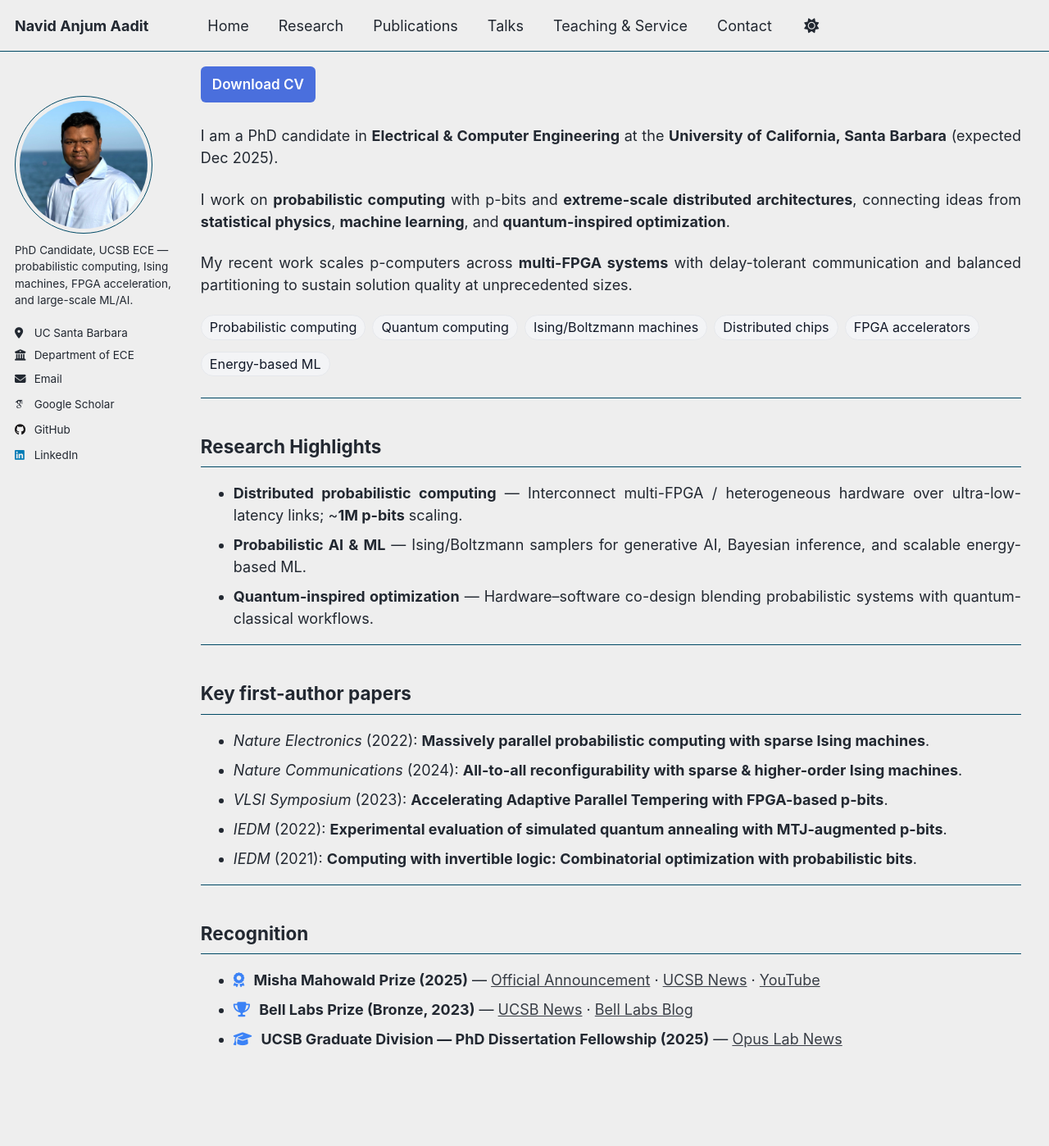
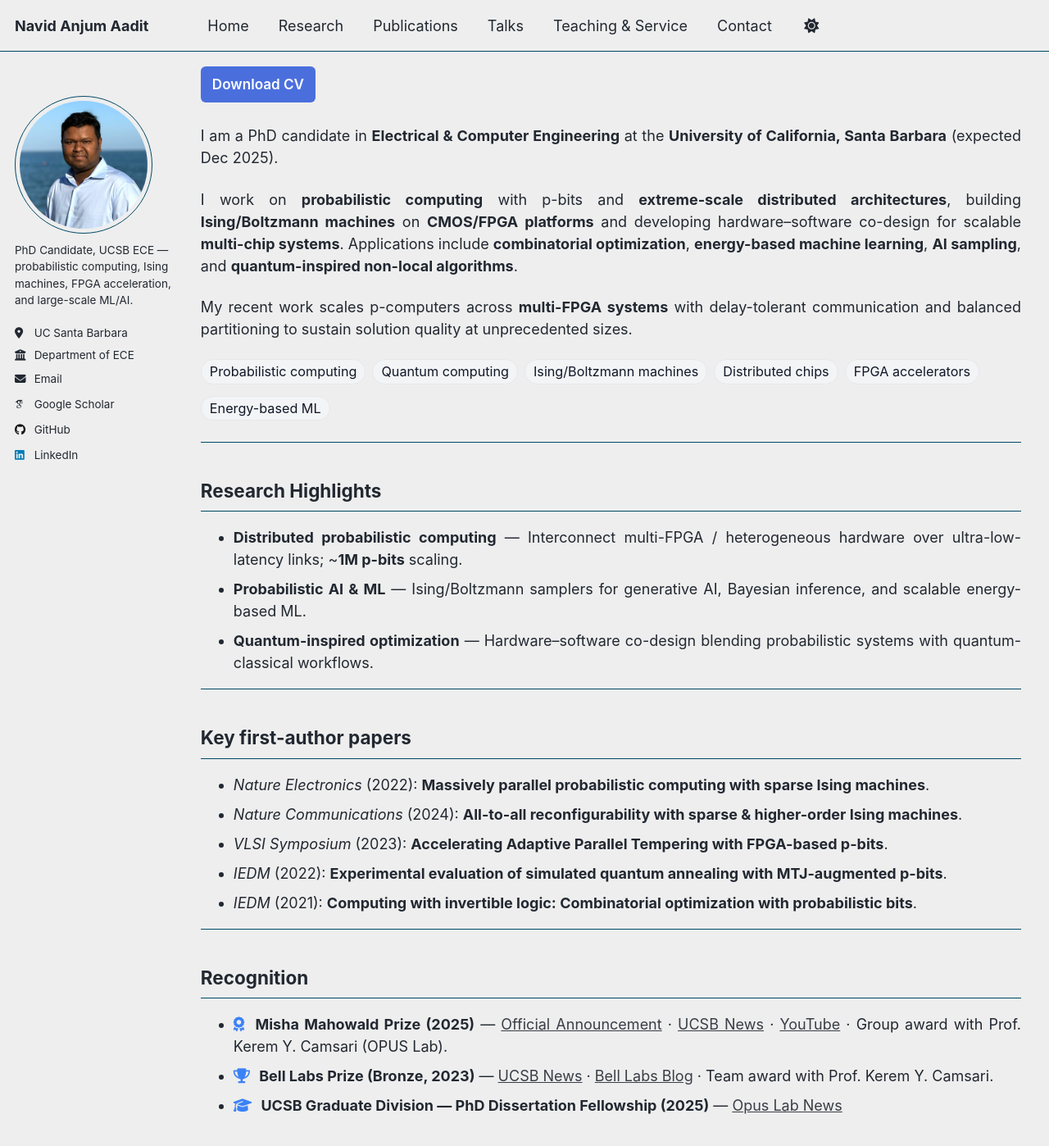
Before and after one commit to navidaadit/navidaadit.github.io, a Jekyll site: the page built from _pages/about.md, in a window 1280 px wide and 1400 px high, scrolled down 524 px. Shown: the whole window at 82% size. Built offline with Jekyll 4.4.1, drawn with Linux system fonts in a browser that asks for light colours; some web fonts are replaced.

Commit message:
Update about.md

```diff
--- a/_pages/about.md
+++ b/_pages/about.md
@@ -14,7 +14,7 @@ author_profile: true
 
 I am a PhD candidate in **Electrical & Computer Engineering** at the **University of California, Santa Barbara** (expected Dec 2025).
 
-I work on **probabilistic computing** with p-bits and **extreme-scale distributed architectures**, connecting ideas from **statistical physics**, **machine learning**, and **quantum-inspired optimization**.
+I work on **probabilistic computing** with p-bits and **extreme-scale distributed architectures**, building **Ising/Boltzmann machines** on **CMOS/FPGA platforms** and developing hardware–software co-design for scalable **multi-chip systems**. Applications include **combinatorial optimization**, **energy-based machine learning**, **AI sampling**, and **quantum-inspired non-local algorithms**.
 
 My recent work scales p-computers across **multi-FPGA systems** with delay-tolerant communication and balanced partitioning to sustain solution quality at unprecedented sizes.
 
@@ -46,6 +46,6 @@ My recent work scales p-computers across **multi-FPGA systems** with delay-toler
 ---
 
 ## Recognition
-- <i class="fas fa-award"></i> **Misha Mahowald Prize (2025)** — <a href="https://www.mahowaldprize.org/prize-awards/prizes-2025">Official Announcement</a> · <a href="https://www.ece.ucsb.edu/news/all/2025/camsaris-opus-lab-misha-mahowald-prize">UCSB News</a> · <a href="https://www.youtube.com/watch?v=8kW8tLYYAOk&t=827s" target="_blank" rel="noopener">YouTube</a>
-- <i class="fas fa-trophy"></i> **Bell Labs Prize (Bronze, 2023)** — <a href="https://engineering.ucsb.edu/news/ece-professor-and-phd-student-win-bronze-medal-bell-labs-prize-competition">UCSB News</a> · <a href="https://www.bell-labs.com/institute/blog/bell-labs-prize-winners-close-the-thz-gap-with-inexpensive-harmonic-sensors/">Bell Labs Blog</a>
+- <i class="fas fa-award"></i> **Misha Mahowald Prize (2025)** — <a href="https://www.mahowaldprize.org/prize-awards/prizes-2025">Official Announcement</a> · <a href="https://www.ece.ucsb.edu/news/all/2025/camsaris-opus-lab-misha-mahowald-prize">UCSB News</a> · <a href="https://www.youtube.com/watch?v=8kW8tLYYAOk&t=827s" target="_blank" rel="noopener">YouTube</a> · Group award with Prof. Kerem Y. Camsari (OPUS Lab).
+- <i class="fas fa-trophy"></i> **Bell Labs Prize (Bronze, 2023)** — <a href="https://engineering.ucsb.edu/news/ece-professor-and-phd-student-win-bronze-medal-bell-labs-prize-competition">UCSB News</a> · <a href="https://www.bell-labs.com/institute/blog/bell-labs-prize-winners-close-the-thz-gap-with-inexpensive-harmonic-sensors/">Bell Labs Blog</a> · Team award with Prof. Kerem Y. Camsari.
 - <i class="fas fa-graduation-cap"></i> **UCSB Graduate Division — PhD Dissertation Fellowship (2025)** — <a href="https://opus.ece.ucsb.edu/news/2025/opus-students-win-major-ucsb-graduate-fellowships" target="_blank" rel="noopener">Opus Lab News</a>
```
